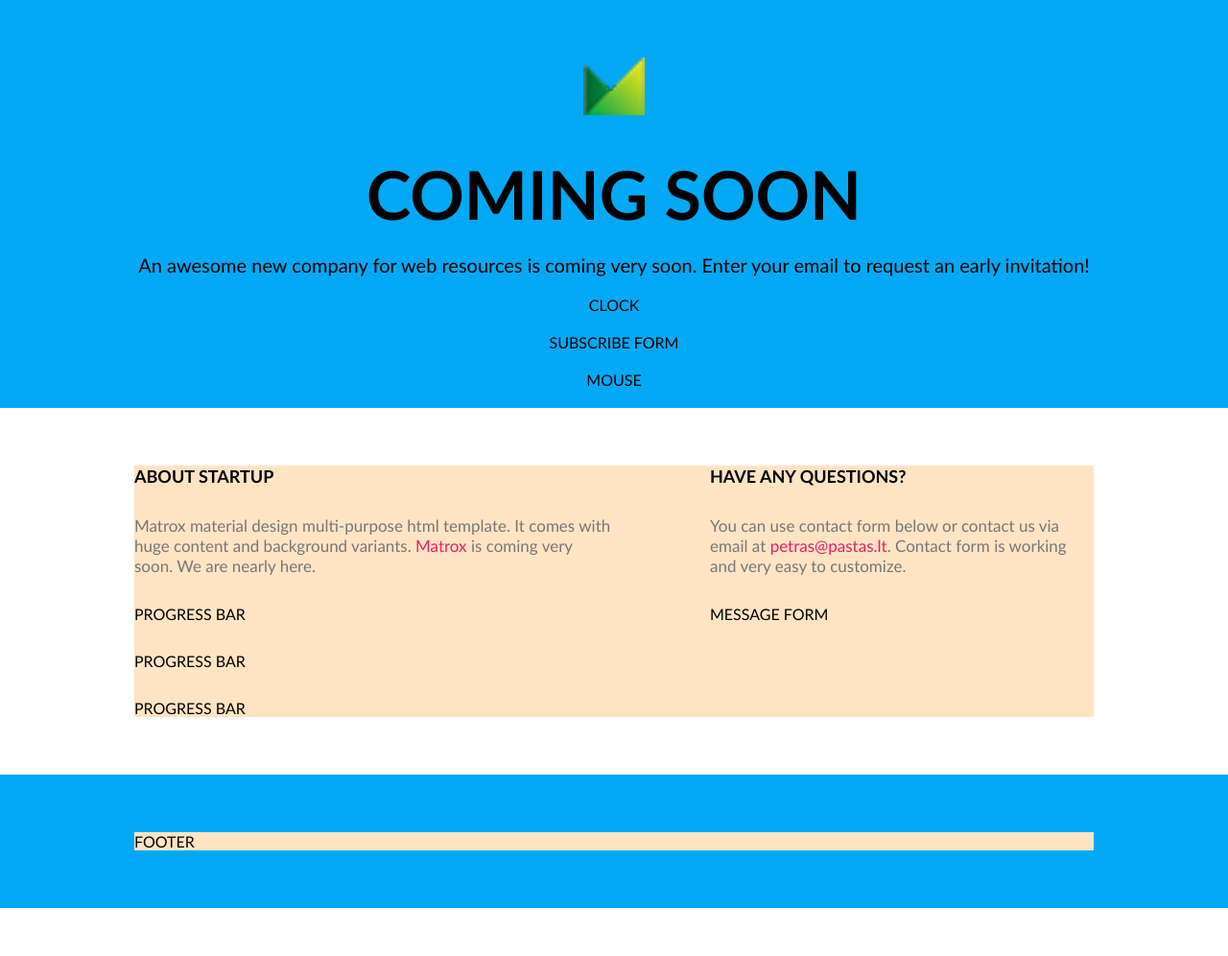
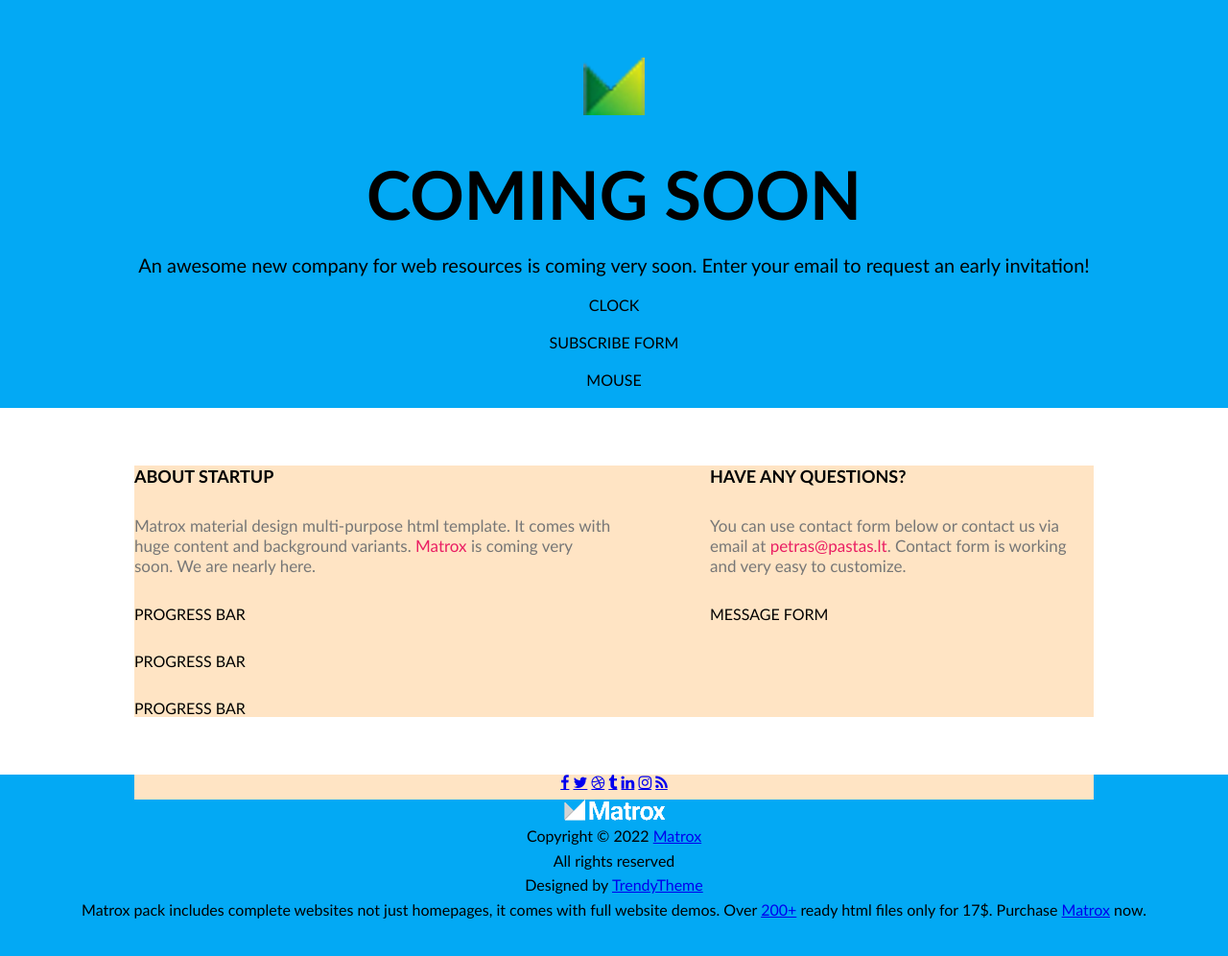
Before and after one commit to Torden11/6-coming-soon, a website: page index.html in a window 1280 px wide. Shown: the whole page at 96% size. Before the commit the page ends 946 px from the top, so only its background shows below. Drawn offline with Linux system fonts and the light colour scheme.

Commit message:
footer html

```diff
--- a/css/pages/home.css
+++ b/css/pages/home.css
@@ -82,6 +82,13 @@
 
 /*MAIN SECTION - end*/
 
-footer .container bg-main {
+/*FOOTER SECTION - START*/
+
+footer.container {
     padding-top: 0;
+    text-align: center;
+    line-height: 1.6em;
 }
+
+
+/*FOOTER SECTION - END*/
--- a/index.html
+++ b/index.html
@@ -63,8 +63,23 @@
     </section>
 
     <footer class="container bg-main">
-        <div class="row">
-            FOOTER
+        <div class="row socials">
+            <a href="#" target="_blank" class="fa fa-facebook"></a>
+            <a href="#" target="_blank" class="fa fa-twitter"></a>
+            <a href="#" target="_blank" class="fa fa-dribbble"></a>
+            <a href="#" target="_blank" class="fa fa-tumblr"></a>
+            <a href="#" target="_blank" class="fa fa-linkedin"></a>
+            <a href="#" target="_blank" class="fa fa-instagram"></a>
+            <a href="#" target="_blank" class="fa fa-rss"></a>
+        </div>
+        <div class="row-short">
+            <img class="footer-logo" src="./img/logo-white.png" alt="Logo">
+            <div class="credits">
+                <p>Copyright &copy; 2022 <a href="#">Matrox</a></p>
+                <p>All rights reserved</p>
+                <p>Designed by <a href="#" target="_blank">TrendyTheme</a></p>
+            </div>
+            <p class="bottom-text">Matrox pack includes complete websites not just homepages, it comes with full website demos. Over <a href="#">200+</a> ready html files only for 17$. Purchase <a href="#">Matrox</a> now.</p>
         </div>
     </footer>
 </body>
```
